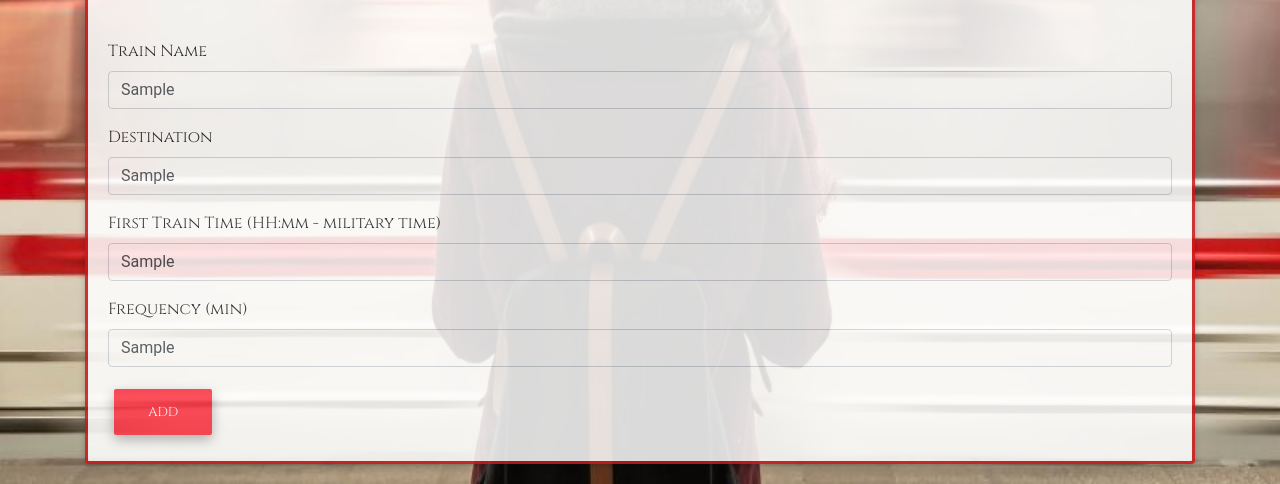
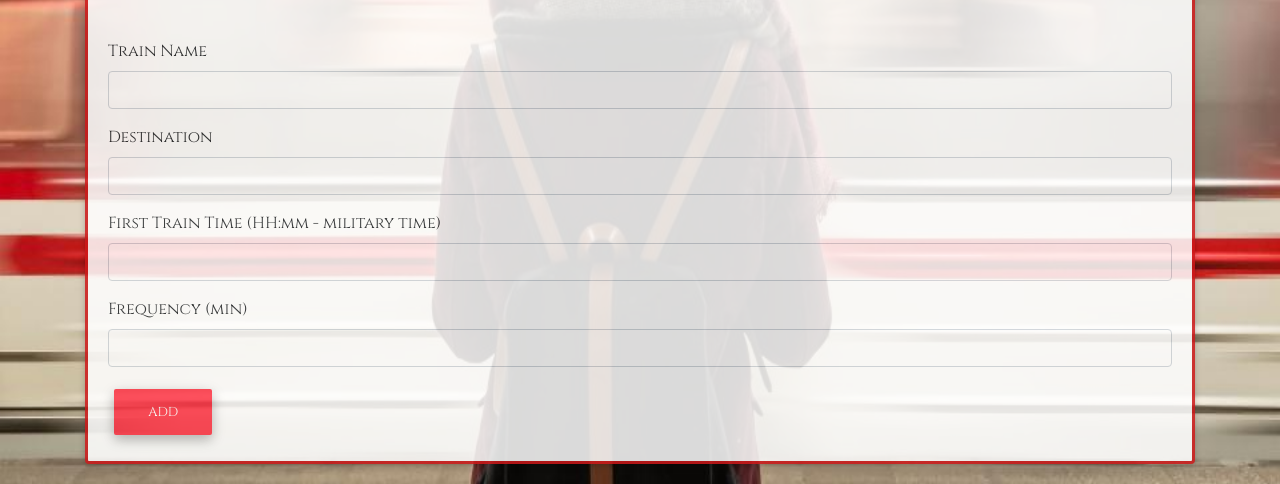
Before and after one commit to tann3rjm129/Train-Scheduler, a plain HTML site: page index.html in a window 1280 px wide. Both pictures are taken after typing "Sample", "Sample", "Sample", "Sample" into the empty fields and a click on the button "ADD". Shown: the part 548-1032 px from the top of the page. Drawn offline with nearby package versions, Linux system fonts and the light colour scheme; no server answers.

Commit message:
displaying properly, but undefined property displaying too...added empty to the form imputs in .js

```diff
--- a/assets/javascript/backend.js
+++ b/assets/javascript/backend.js
@@ -38,7 +38,7 @@ $(document).ready(function(){
         var timeToNextTrain = frequency - timeRemaining;
         nextArrival = moment().add(timeToNextTrain, "minutes").format("hh:mm a");
 
-        database.ref().set({
+        database.ref().push({
 
         trainName: trainName,
         destination: destination,
@@ -50,6 +50,12 @@ $(document).ready(function(){
       });
 
 
+        $("#trainName").val("");
+        $("#destination").val("");
+        $("#firstTime").val("");
+        $("#frequency").val("");
+
+});
 
 
 // firebase reference for variables
@@ -69,6 +75,5 @@ $(document).ready(function(){
 
         });
 
-        });
 
     });
```
Also changed, not shown: index.html (+12 -12 lines), 1 other file.
